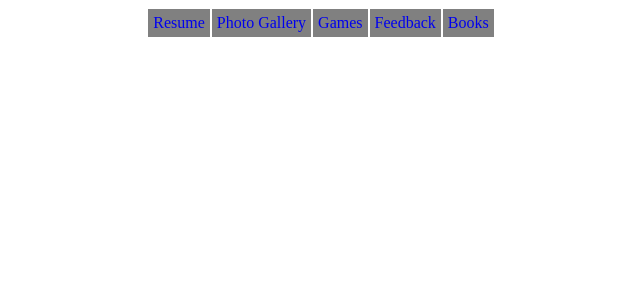
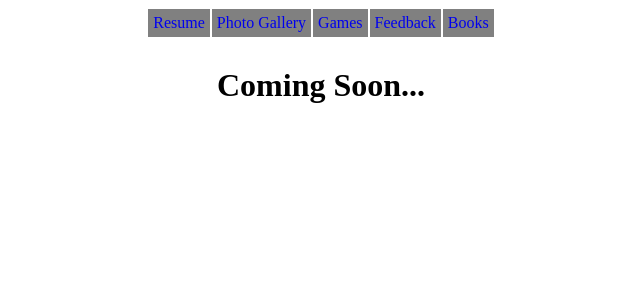
Before and after one commit to aslyons15/csce464-ava-lyons, a React (Create React App) app: page /books in a window 1280 px wide. Shown: the top 300 px of the page, without its empty margins (319-959 px from the left). Built offline with nearby package versions, Linux system fonts and the light colour scheme.

Commit message:
Add books page

```diff
--- a/src/App.js
+++ b/src/App.js
@@ -5,6 +5,7 @@ import Resume from './Resume';
 import Photos from './Photos';
 import FeedbackForm from './feedbackForm';
 import Games from './Games';
+import Books from './Books'
 
 function App() {
   return (
@@ -16,7 +17,7 @@ function App() {
          <Route path="/photos" Component={Photos} />
          <Route path="/games" Component={Games} />
         <Route path="/feedback" Component={FeedbackForm} />
-        {/* <Route path="/feedback" Component={FeedbackForm} /> */}
+        <Route path="/books" Component={Books} />
         </Routes>
       </div>
     </Router>
--- /dev/null
+++ b/src/Books.js
@@ -0,0 +1,13 @@
+import React from 'react';
+import './CSCE464Final.css';
+
+const Books = () => {
+  return (
+    <body>
+      <h1>Coming Soon...</h1>
+    </body>
+
+  );
+};
+
+export default Books;
```
